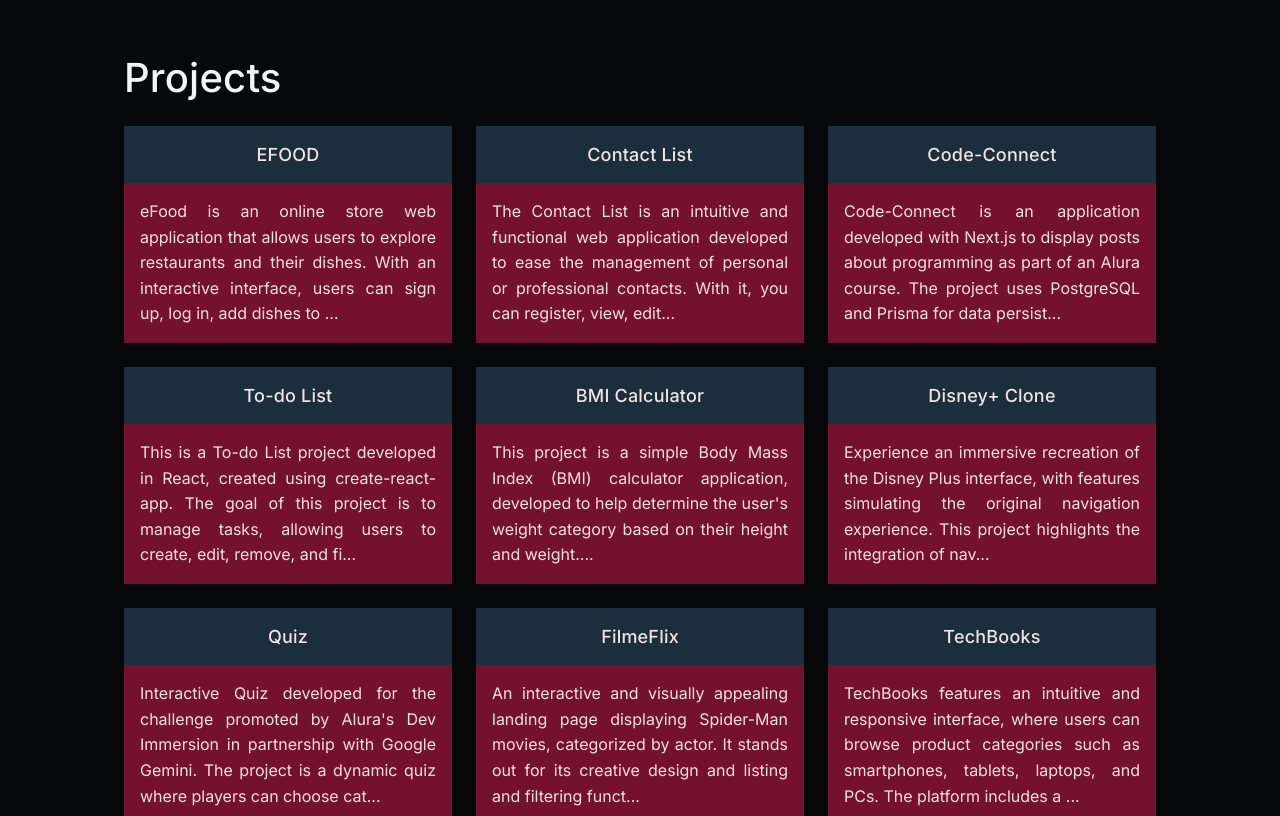
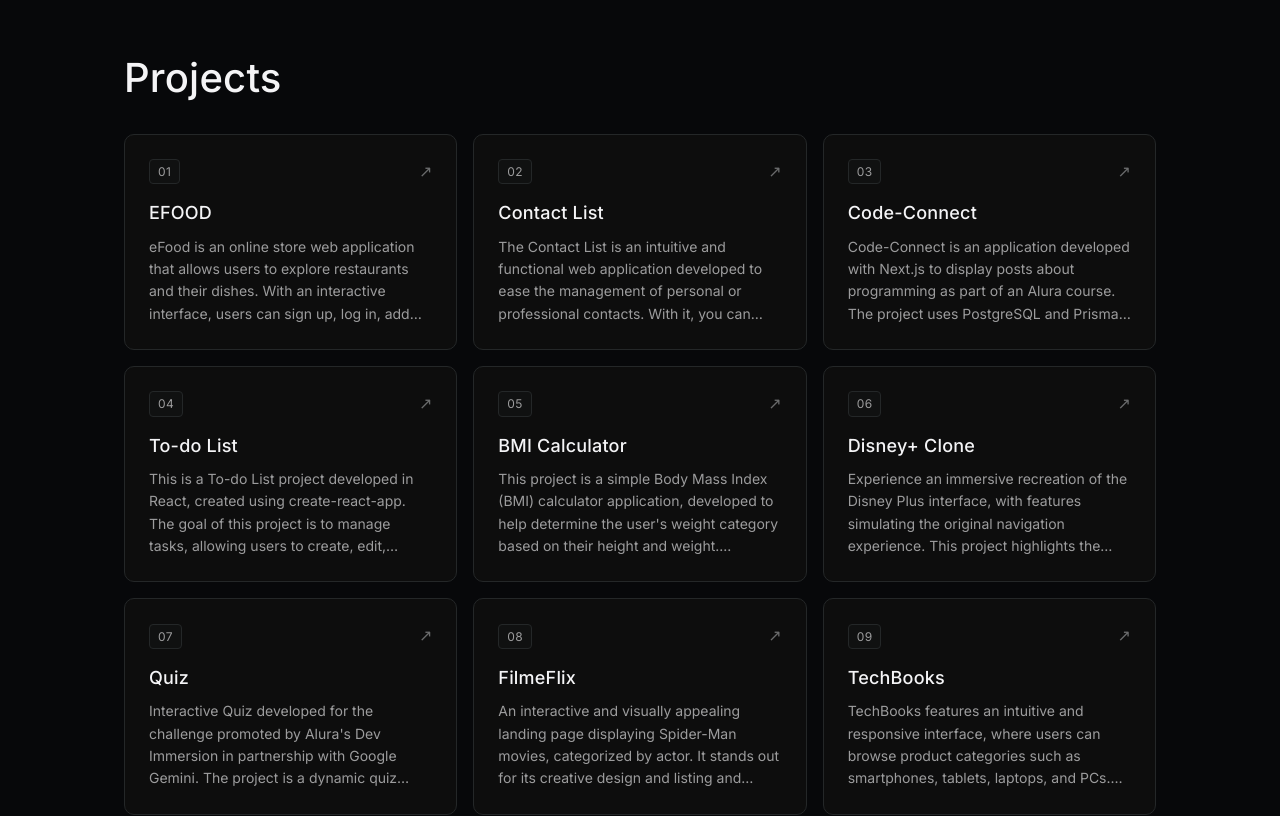
Before and after one commit to FabioMedeiros1000/portfolio, a React (Vite) app: page / in a window 1280 px wide. Shown: the part 1040-1856 px from the top of the page. Built offline with nearby package versions, Linux system fonts and the light colour scheme; no server answers.

Commit message:
:art: style: cards de projeto

```diff
--- a/src/components/Card/index.tsx
+++ b/src/components/Card/index.tsx
@@ -1,15 +1,37 @@
-import { Body, CardContainer, Header } from './styles'
+import { KeyboardEvent } from 'react'
+
+import { Arrow, Badge, Body, CardContainer, Header, TopRow } from './styles'
 
 export type CardProps = {
   titleCard: string
   text: string
+  index: number
 } & React.HTMLAttributes<HTMLDivElement>
 
-const Card = ({ titleCard, text, ...rest }: CardProps) => (
-  <CardContainer {...rest}>
-    <Header>{titleCard}</Header>
-    <Body>{text}</Body>
-  </CardContainer>
-)
+const Card = ({ titleCard, text, index, onClick, ...rest }: CardProps) => {
+  const handleKeyDown = (event: KeyboardEvent<HTMLDivElement>) => {
+    if (event.key === 'Enter' || event.key === ' ') {
+      event.preventDefault()
+      event.currentTarget.click()
+    }
+  }
+
+  return (
+    <CardContainer
+      role="button"
+      tabIndex={0}
+      onClick={onClick}
+      onKeyDown={handleKeyDown}
+      {...rest}
+    >
+      <TopRow>
+        <Badge>{String(index).padStart(2, '0')}</Badge>
+        <Arrow aria-hidden="true">↗</Arrow>
+      </TopRow>
+      <Header>{titleCard}</Header>
+      <Body>{text}</Body>
+    </CardContainer>
+  )
+}
 
 export default Card
--- a/src/components/Card/styles.ts
+++ b/src/components/Card/styles.ts
@@ -1,26 +1,67 @@
 import styled from 'styled-components'
-import { colors } from '../../variables'
+import { radii, theme } from '../../variables'
+
+export const Arrow = styled.span`
+  color: ${theme.ash};
+  transition:
+    color 0.15s,
+    transform 0.15s;
+`
 
 export const CardContainer = styled.div`
+  background: ${theme.surface};
+  border: 1px solid ${theme.hairline};
+  border-radius: ${radii.lg};
+  padding: 24px;
+  display: flex;
+  flex-direction: column;
+  gap: 10px;
   cursor: pointer;
-  transition: transform 0.3s ease;
+  height: 100%;
+  transition:
+    border-color 0.15s,
+    background 0.15s;
 
   &:hover {
-    transform: scale(1.05);
+    border-color: ${theme.hairlineStrong};
+    background: ${theme.surfaceElevated};
+
+    ${Arrow} {
+      color: ${theme.red};
+      transform: translate(2px, -2px);
+    }
+  }
+
+  &:focus-visible {
+    outline: 2px solid ${theme.red};
+    outline-offset: 2px;
   }
 `
 
-export const Header = styled.h3`
-  height: 66pm;
-  background-color: ${colors.blue};
-  color: ${colors.white};
-  padding: 16px;
-  text-align: center;
+export const TopRow = styled.div`
+  display: flex;
+  align-items: center;
+  justify-content: space-between;
+  margin-bottom: 6px;
 `
 
-export const Body = styled.section`
-  background-color: ${colors.red};
-  color: ${colors.white};
-  padding: 16px;
-  text-align: justify;
+export const Badge = styled.span`
+  font-size: 12px;
+  letter-spacing: 0.4px;
+  color: ${theme.mute};
+  background: ${theme.surfaceElevated};
+  border: 1px solid ${theme.hairline};
+  border-radius: ${radii.xs};
+  padding: 2px 8px;
 `
+
+export const Header = styled.h3``
+
+export const Body = styled.p`
+  font-size: 14px;
+  color: ${theme.mute};
+  display: -webkit-box;
+  -webkit-line-clamp: 4;
+  -webkit-box-orient: vertical;
+  overflow: hidden;
+`
--- a/src/components/ProjectsList/index.tsx
+++ b/src/components/ProjectsList/index.tsx
@@ -4,7 +4,7 @@
 import ProjectsListMobile from '../ProjectsListMobile'
 
 export type ProjectsListProps = {
-  items: CardProps[]
+  items: Omit<CardProps, 'index'>[]
   trimText: (text: string) => string
   handleCardClick: (itemTitle: string) => void
 } & HTMLAttributes<HTMLDivElement>
--- a/src/components/ProjectsListDesktop/index.tsx
+++ b/src/components/ProjectsListDesktop/index.tsx
@@ -19,6 +19,7 @@
             <Card
               titleCard={item.titleCard}
               text={trimText(item.text)}
+              index={index + 1}
               title={`${t('projects.titleLabel')} ${item.titleCard.toLowerCase()}`}
               onClick={() => handleCardClick(item.titleCard as string)}
             />
--- a/src/components/ProjectsListDesktop/styles.ts
+++ b/src/components/ProjectsListDesktop/styles.ts
@@ -2,17 +2,15 @@
 import { breakpoints } from '../../variables'
 
 export const Grid = styled.ul`
-  @media (min-width: ${breakpoints.tablet}) and (max-width: ${breakpoints.pc}) {
+  display: none;
+
+  @media (min-width: ${breakpoints.tablet}) {
     display: grid;
     grid-template-columns: 1fr 1fr;
-    gap: 24px;
+    gap: 16px;
   }
 
   @media (min-width: ${breakpoints.pc}) {
-    display: grid;
     grid-template-columns: 1fr 1fr 1fr;
-    gap: 24px;
   }
-
-  display: none;
 `
--- a/src/components/ProjectsListMobile/index.tsx
+++ b/src/components/ProjectsListMobile/index.tsx
@@ -1,6 +1,8 @@
 import Scrollbars from 'react-custom-scrollbars-2'
-import { ScrollbarContainer } from './styles'
+import { List, ScrollbarContainer } from './styles'
 import Card from '../Card'
+
+import { useTranslation } from 'react-i18next'
 
 import { ProjectsListProps } from '../ProjectsList'
 
@@ -8,21 +10,28 @@
   items,
   trimText,
   handleCardClick
-}: ProjectsListProps) => (
+}: ProjectsListProps) => {
+  const { t } = useTranslation()
+
+  return (
     <ScrollbarContainer>
       <Scrollbars style={{ height: 550 }}>
+        <List>
           {items.map((item, index) => (
             <li key={index}>
               <Card
                 titleCard={item.titleCard}
                 text={trimText(item.text)}
-            title={`Clique aqui para ver mais detalhes sobre o projeto ${item.titleCard}`}
+                index={index + 1}
+                title={`${t('projects.titleLabel')} ${item.titleCard.toLowerCase()}`}
                 onClick={() => handleCardClick(item.titleCard as string)}
               />
             </li>
           ))}
+        </List>
       </Scrollbars>
     </ScrollbarContainer>
   )
+}
 
 export default ProjectsListMobile
--- a/src/components/ProjectsListMobile/styles.ts
+++ b/src/components/ProjectsListMobile/styles.ts
@@ -1,15 +1,15 @@
 import styled from 'styled-components'
 import { breakpoints } from '../../variables'
-import { CardContainer } from '../Card/styles'
 
-export const ScrollbarContainer = styled.ul`
+export const ScrollbarContainer = styled.div`
   display: none;
 
   @media (max-width: ${breakpoints.tablet}) {
     display: block;
-
-    ${CardContainer} {
-      margin-bottom: 8px;
-    }
   }
 `
+
+export const List = styled.ul`
+  display: grid;
+  gap: 16px;
+`
--- a/src/components/ProjectsSection/index.tsx
+++ b/src/components/ProjectsSection/index.tsx
@@ -6,9 +6,7 @@
 
 import logos from '../../utils/logos'
 
-import { Title } from './styles'
-
-import { GlobalContainer } from '../../styles'
+import { GlobalContainer, TitleGlobal } from '../../styles'
 import { ModalHandles } from '../Modal'
 import ModalProject, { ModalProps } from '../ModalProject'
 import ProjectsList from '../ProjectsList'
@@ -16,7 +14,7 @@
 const ProjectsSection = () => {
   const { t } = useTranslation()
 
-  const items: CardProps[] = [
+  const items: Omit<CardProps, 'index'>[] = [
     {
       titleCard: t('projects.itemsCard.efood.titleCard'),
       text: t('projects.itemsCard.efood.text')
@@ -59,11 +57,7 @@
     {
       titleCard: t('projects.itemsCard.efood.titleCard'),
       text: t('projects.itemsCard.efood.text'),
-      stacks: [
-        logos.typescript,
-        logos.react,
-        logos.postgresql
-      ],
+      stacks: [logos.typescript, logos.react, logos.postgresql],
       links: {
         github: 'https://github.com/FabioMedeiros1000/efood',
         demo: 'https://efood-flm.vercel.app/'
@@ -72,10 +66,7 @@
     {
       titleCard: t('projects.itemsCard.contactList.titleCard'),
       text: t('projects.itemsCard.contactList.text'),
-      stacks: [
-        logos.typescript,
-        logos.react
-      ],
+      stacks: [logos.typescript, logos.react],
       links: {
         github: 'https://github.com/FabioMedeiros1000/agenda-contatos-react',
         demo: 'https://agenda-contatos-react-sr13.vercel.app/'
@@ -84,12 +75,7 @@
     {
       titleCard: t('projects.itemsCard.codeConnect.titleCard'),
       text: t('projects.itemsCard.codeConnect.text'),
-      stacks: [
-        logos.javascript,
-        logos.react,
-        logos.postgresql,
-        logos.docker
-      ],
+      stacks: [logos.javascript, logos.react, logos.postgresql, logos.docker],
       links: {
         github:
           'https://github.com/FabioMedeiros1000/code-connect-next/tree/main',
@@ -99,10 +85,7 @@
     {
       titleCard: t('projects.itemsCard.todoList.titleCard'),
       text: t('projects.itemsCard.todoList.text'),
-      stacks: [
-        logos.typescript,
-        logos.react
-      ],
+      stacks: [logos.typescript, logos.react],
       links: {
         github: 'https://github.com/FabioMedeiros1000/todo-react',
         demo: 'https://todo-react-peach-three.vercel.app/'
@@ -183,7 +166,7 @@
     <Section id="projects">
       <>
         <GlobalContainer>
-          <Title>{t('projects.title')}</Title>
+          <TitleGlobal>{t('projects.title')}</TitleGlobal>
           <ProjectsList
             items={items}
             trimText={trimText}
--- a/src/components/ProjectsSection/styles.ts
+++ /dev/null
@@ -1,5 +0,0 @@
-import styled from 'styled-components'
-
-export const Title = styled.h2`
-  margin-bottom: 24px;
-`
```
Lines whose indentation alone changed are shown as unchanged.
